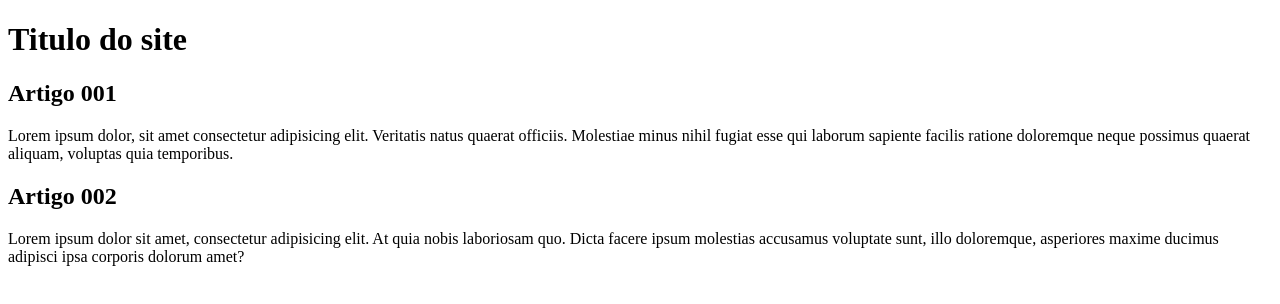
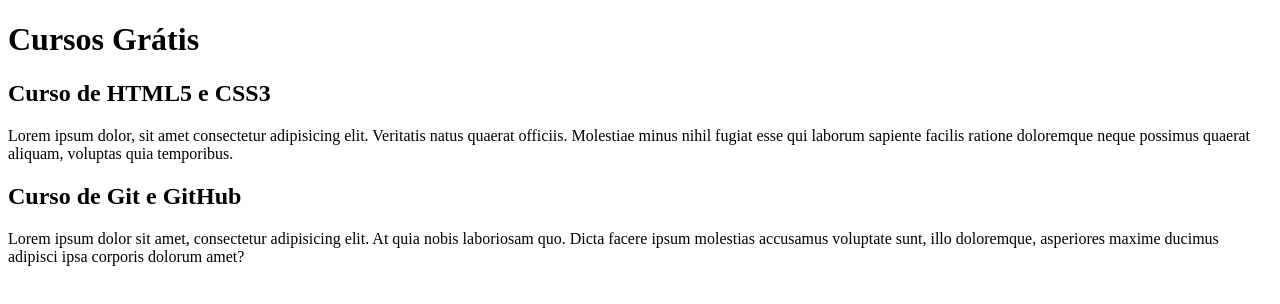
Before and after one commit to monza99-zz/projeto-site, a plain HTML site: page index.html in a window 1280 px wide. Drawn offline with Linux system fonts and the light colour scheme.

Commit message:
Comecei a escrever o contéudo

```diff
--- a/index.html
+++ b/index.html
@@ -9,14 +9,14 @@
 <body>
     <main>
         <header>
-            <h1>Titulo do site</h1>
+            <h1>Cursos Grátis</h1>
         </header>
         <article>
-            <h2>Artigo 001</h2>
+            <h2>Curso de HTML5 e CSS3</h2>
             <p>Lorem ipsum dolor, sit amet consectetur adipisicing elit. Veritatis natus quaerat officiis. Molestiae minus nihil fugiat esse qui laborum sapiente facilis ratione doloremque neque possimus quaerat aliquam, voluptas quia temporibus.</p>
         </article>
         <article>
-            <h2>Artigo 002</h2>
+            <h2>Curso de Git e GitHub </h2>
             <p>Lorem ipsum dolor sit amet, consectetur adipisicing elit. At quia nobis laboriosam quo. Dicta facere ipsum molestias accusamus voluptate sunt, illo doloremque, asperiores maxime ducimus adipisci ipsa corporis dolorum amet?</p>
         </article>
 
```
